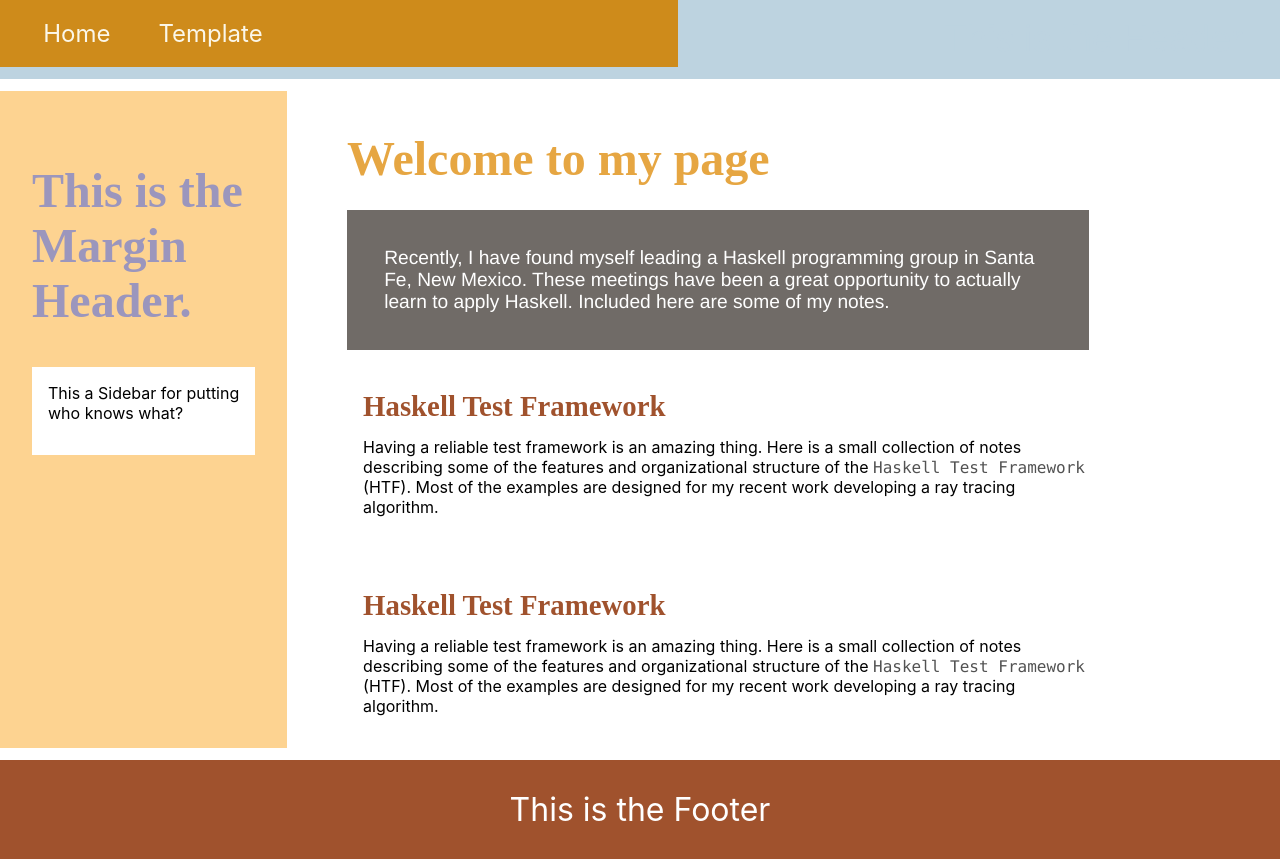
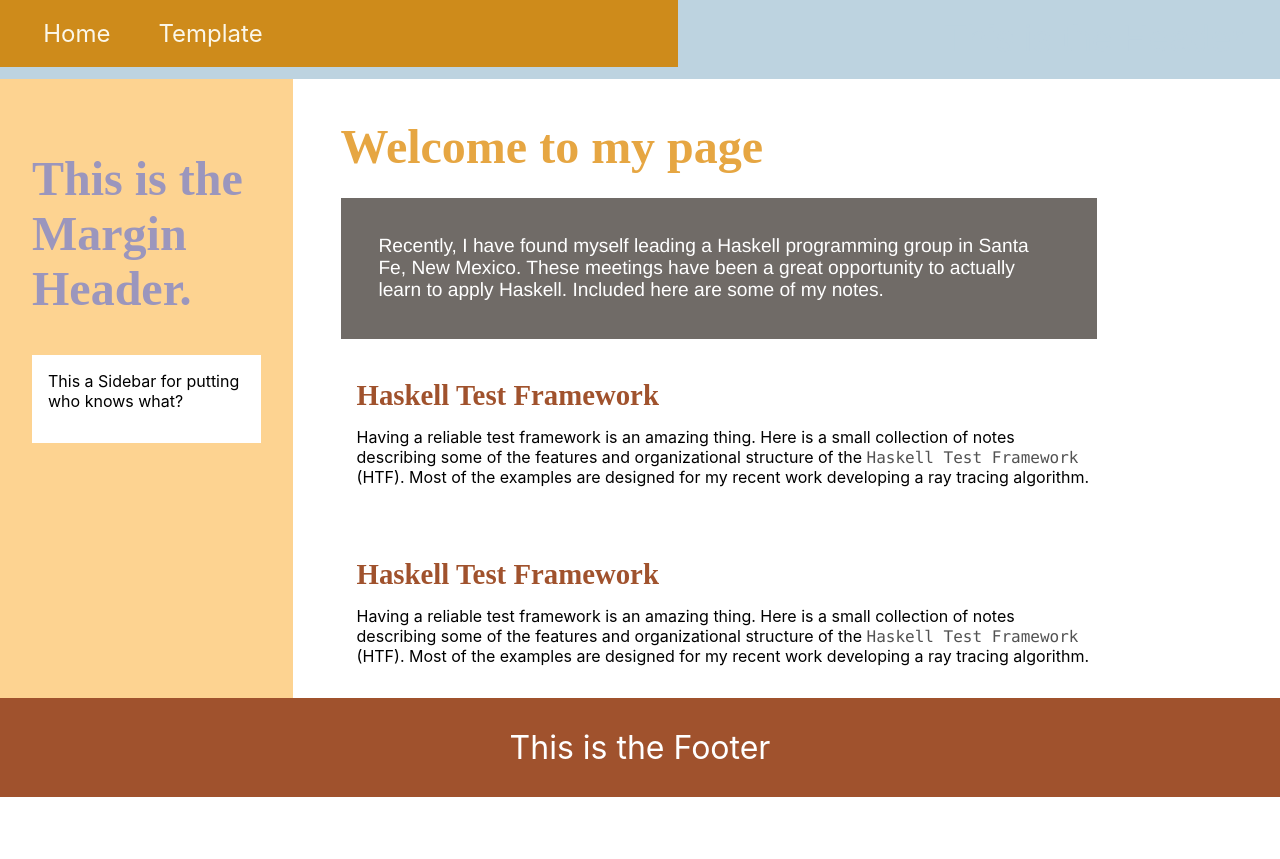
Before and after one commit to jonzingale/Website, a React (Create React App) app: page /template in a window 1280 px wide. After the commit the page ends 800 px from the top, so only its background shows below. Built offline with nearby package versions, Linux system fonts and the light colour scheme; a web font is replaced by a local one.

Commit message:
removed box margin

```diff
--- a/src/css/test-template.css
+++ b/src/css/test-template.css
@@ -35,7 +35,7 @@
       "footer footer footer";
 
   grid-template-columns: 0.8fr 2.2fr 0.5fr;
-  grid-gap: 12px;
+  /*grid-gap: 12px;*/
 }
 
 header {
```
